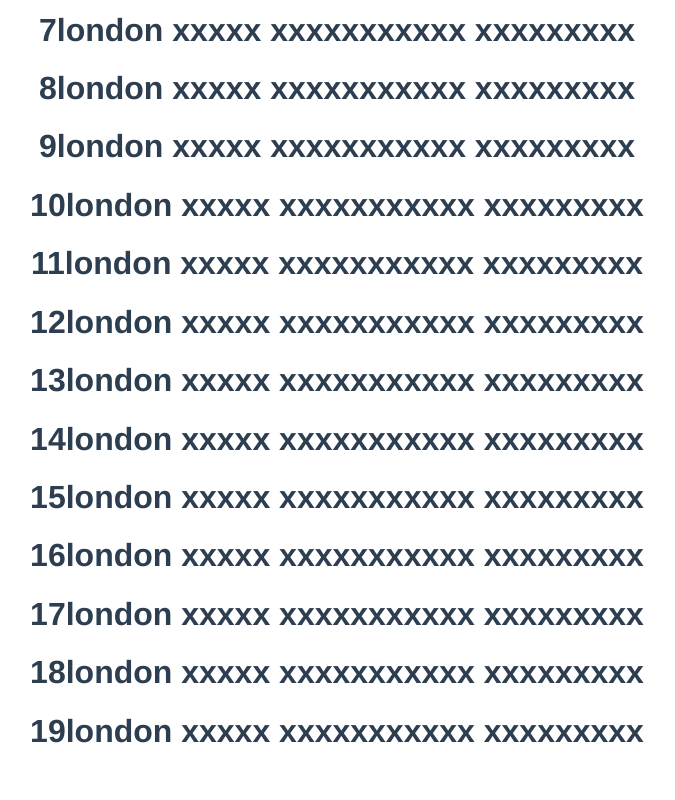
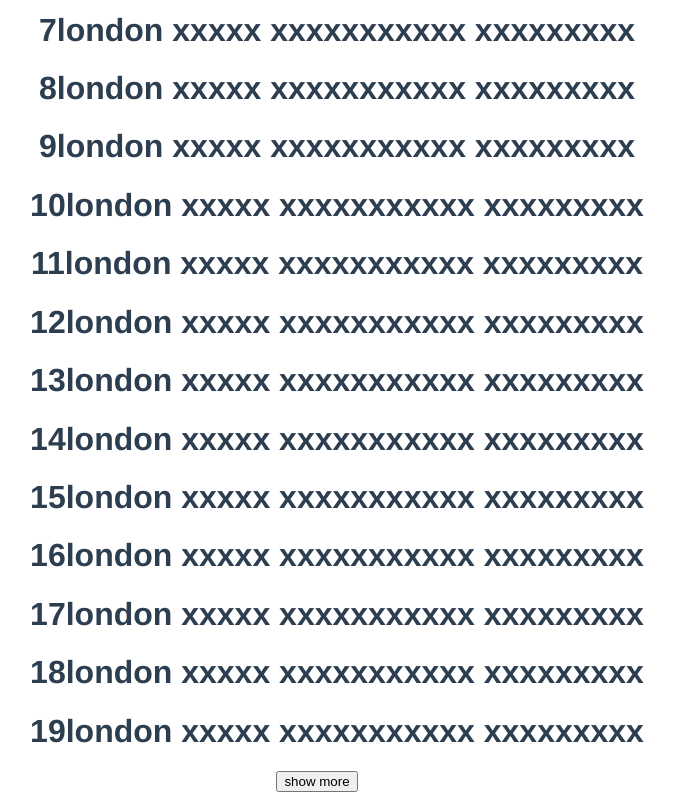
Before and after one commit to arfedulov/houses, a Vue app: page / in a window 1280 px wide. Shown: the part 505-1305 px from the top of the page, without its empty margins (323-998 px from the left). Before the commit the page ends 1276 px from the top, so only its background shows below. Built offline with nearby package versions, Linux system fonts and the light colour scheme.

Commit message:
show more button

```diff
--- a/src/components/HouseList.vue
+++ b/src/components/HouseList.vue
@@ -1,4 +1,5 @@
 <template>
+  <div>
     <ul>
       <card
         v-for="house of houses"
@@ -6,6 +7,8 @@
         :title="house.title"
       />
     </ul>
+    <button @click="loadNextPage">show more</button>
+  </div>
 </template>
 
 <script>
--- a/src/views/Home.vue
+++ b/src/views/Home.vue
@@ -1,5 +1,5 @@
 <template>
-  <house-list :houses="houses" :page="page" />
+  <house-list :houses="houses" @house-list:load-page="loadPage" :page="page" />
 </template>
 
 <script>
@@ -13,14 +13,24 @@ export default {
     return {
       houses: [],
       page: 1,
+      city: 'london',
     };
   },
   async created() {
-    const data = await MOCK_API.getHouses('london', 1);
-    this.houses = data.houses;
+    this.loadPage(this.page);
   },
   components: {
     'house-list': HouseList,
   },
+  methods: {
+    async loadPage(page) {
+      if (!this.city) {
+        return;
+      }
+      const data = await MOCK_API.getHouses(this.city, page);
+      this.page = page;
+      this.houses = [...this.houses, ...data.houses];
+    },
+  },
 };
 </script>
```
Also changed, not shown: 1 other file (tests, documents, lock files or other folders). Lines whose indentation alone changed are shown as unchanged.
